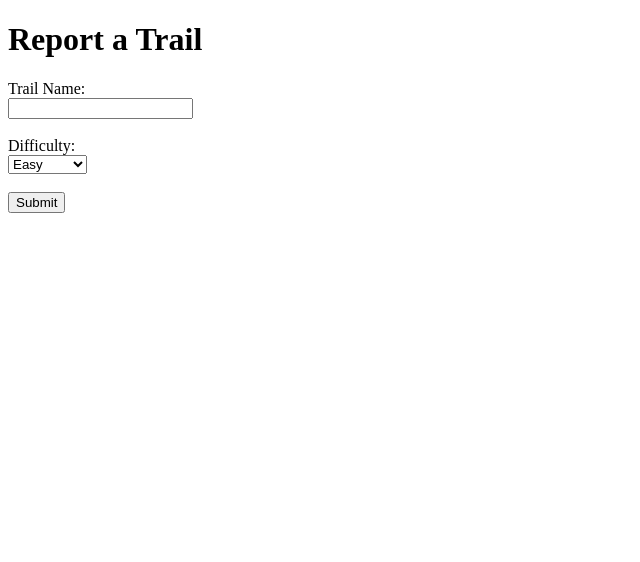
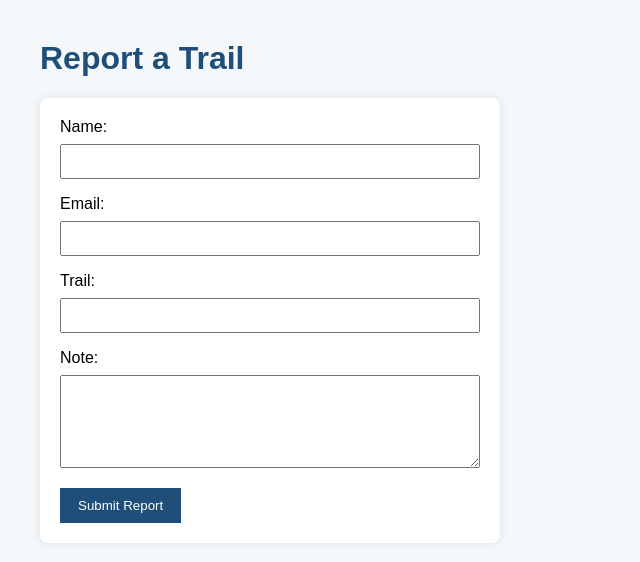
Before and after one commit to krupalipatodiya/Waypoint, a Django app: page /report/ in a window 1280 px wide. Shown: the top 562 px of the page, without its empty margins (0-640 px from the left). Run offline with Django 4.2, Linux system fonts and the light colour scheme.

Commit message:
Fix Week 10 templates static files and report form

```diff
--- /dev/null
+++ b/static/css/style.css
@@ -0,0 +1,38 @@
+body {
+    font-family: Arial, Helvetica, sans-serif;
+    background-color: #f4f8fb;
+    margin: 40px;
+}
+
+h1 {
+    color: #1f4e79;
+}
+
+form {
+    background: white;
+    padding: 20px;
+    border-radius: 8px;
+    width: 420px;
+    box-shadow: 0 0 8px rgba(0,0,0,0.1);
+}
+
+input,
+textarea,
+select {
+    width: 100%;
+    padding: 8px;
+    margin: 8px 0 16px 0;
+    box-sizing: border-box;
+}
+
+button {
+    background: #1f4e79;
+    color: white;
+    border: none;
+    padding: 10px 18px;
+    cursor: pointer;
+}
+
+button:hover {
+    background: #163c5e;
+}
--- a/trails/templates/trails/home.html
+++ b/trails/templates/trails/home.html
@@ -1,9 +1,12 @@
+{% load static %}
 <!DOCTYPE html>
 <html lang="en">
 <head>
     <meta charset="UTF-8">
     <title>Waypoint</title>
+    <link rel="stylesheet" href="{% static 'css/style.css' %}">
 </head>
+
 <body>
 
     <h1>Welcome to Waypoint</h1>
--- a/trails/templates/trails/report_trail.html
+++ b/trails/templates/trails/report_trail.html
@@ -1,7 +1,11 @@
+{% load static %}
+
 <!DOCTYPE html>
-<html>
+<html lang="en">
 <head>
-    <title>Report Trail</title>
+    <meta charset="UTF-8">
+    <title>Report a Trail</title>
+    <link rel="stylesheet" href="{% static 'css/style.css' %}">
 </head>
 <body>
 
@@ -10,18 +14,19 @@
 <form method="post">
     {% csrf_token %}
 
-    <label>Trail Name:</label><br>
-    <input type="text" name="trail_name"><br><br>
+    <label for="name">Name:</label>
+    <input type="text" id="name" name="name" required>
 
-    <label>Difficulty:</label><br>
-    <select name="difficulty">
-        <option>Easy</option>
-        <option>Moderate</option>
-        <option>Hard</option>
-    </select><br><br>
+    <label for="email">Email:</label>
+    <input type="email" id="email" name="email" required>
 
-    <button type="submit">Submit</button>
+    <label for="trail">Trail:</label>
+    <input type="text" id="trail" name="trail" required>
 
+    <label for="note">Note:</label>
+    <textarea id="note" name="note" rows="5"></textarea>
+
+    <button type="submit">Submit Report</button>
 </form>
 
 </body>
--- a/trails/views.py
+++ b/trails/views.py
@@ -7,12 +7,16 @@ def home(request):
 
 def report_trail(request):
     if request.method == "POST":
-        trail_name = request.POST.get("trail_name")
-        difficulty = request.POST.get("difficulty")
+        name = request.POST.get("name", "")
+        email = request.POST.get("email", "")
+        trail = request.POST.get("trail", "")
+        note = request.POST.get("note", "")
 
         context = {
-            "trail_name": trail_name,
-            "difficulty": difficulty,
+            "name": name,
+            "email": email,
+            "trail": trail,
+            "note": note,
         }
 
         return render(request, "trails/thank_you.html", context)
--- a/waypoint/settings.py
+++ b/waypoint/settings.py
@@ -56,7 +56,7 @@ ROOT_URLCONF = 'waypoint.urls'
 TEMPLATES = [
     {
         'BACKEND': 'django.template.backends.django.DjangoTemplates',
-        'DIRS': [],
+        'DIRS': [BASE_DIR / 'templates'],
         'APP_DIRS': True,
         'OPTIONS': {
             'context_processors': [
@@ -118,6 +118,9 @@ USE_TZ = True
 # https://docs.djangoproject.com/en/4.2/howto/static-files/
 
 STATIC_URL = 'static/'
+STATICFILES_DIRS = [
+    BASE_DIR / 'static',
+]
 
 # Default primary key field type
 # https://docs.djangoproject.com/en/4.2/ref/settings/#default-auto-field
```
Also changed, not shown: trails/templates/trails/thank_you.html (+11 -5 lines).
